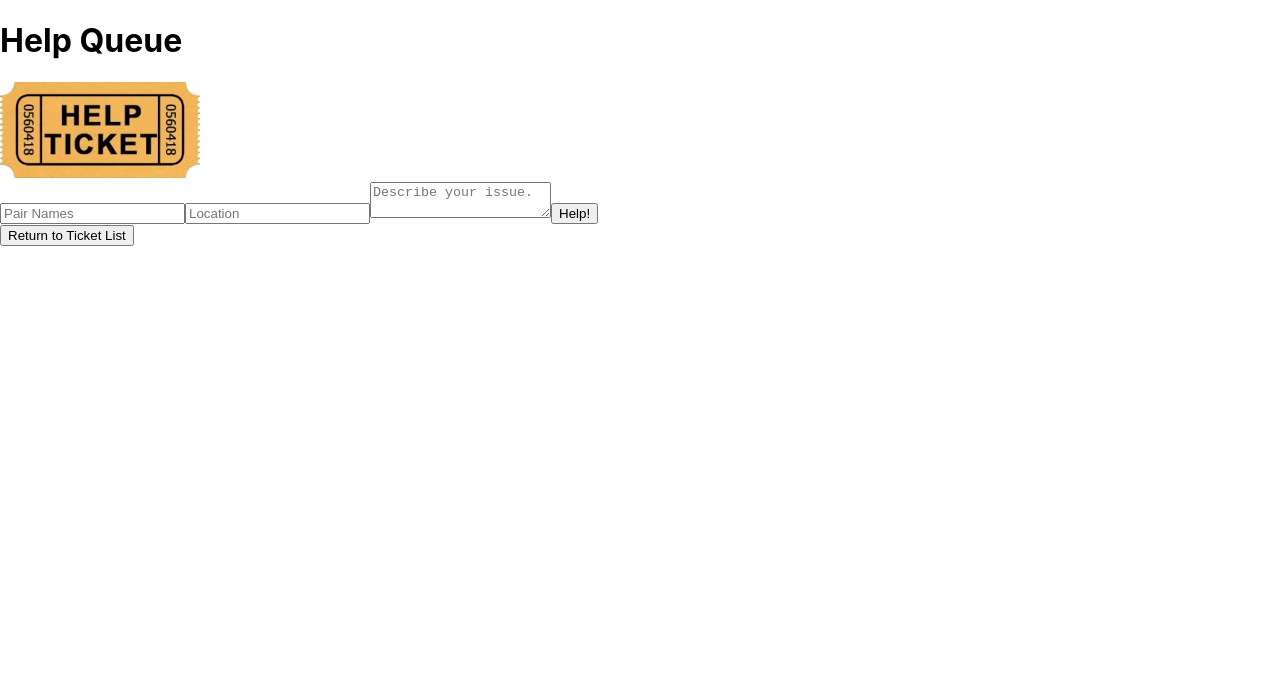
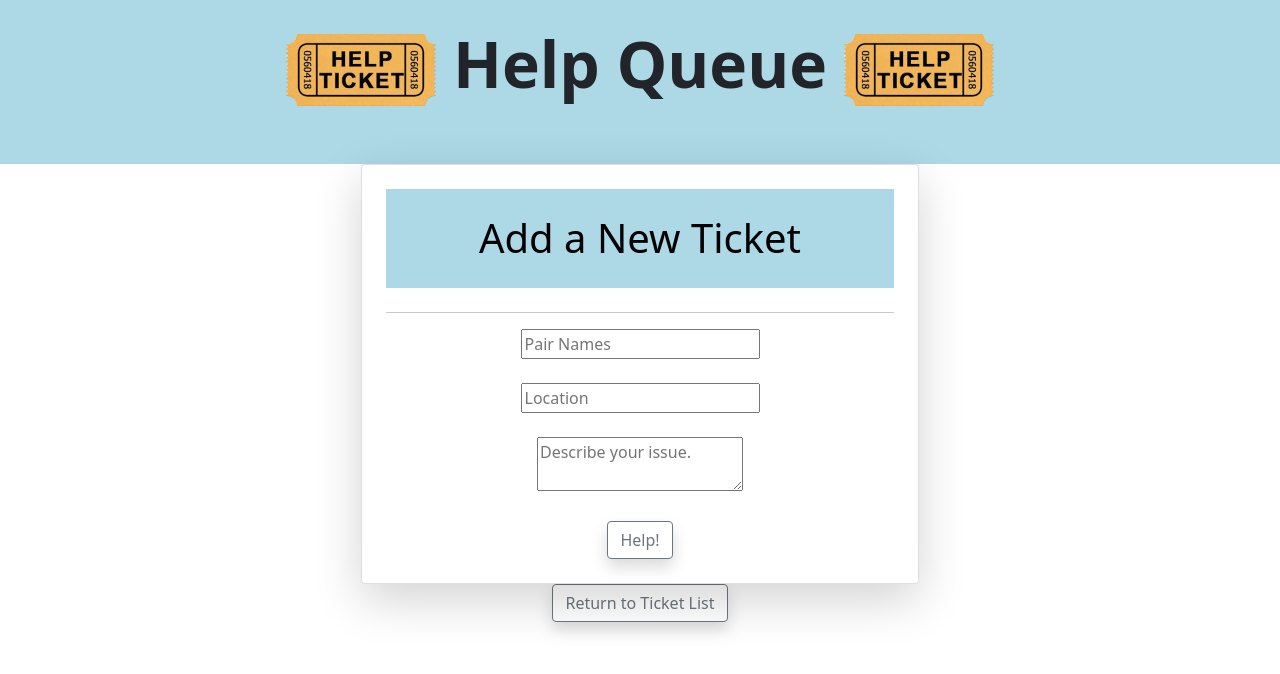
Before and after one commit to johnwhittenstudio/help-queue, a React (Create React App) app: page / in a window 1280 px wide. Both pictures are taken after a click on the button "Add Ticket". Shown: the top 674 px of the page. Built offline with nearby package versions, Linux system fonts and the light colour scheme.

Commit message:
add styling

```diff
--- a/package.json
+++ b/package.json
@@ -6,9 +6,11 @@
     "@testing-library/jest-dom": "^5.16.4",
     "@testing-library/react": "^13.2.0",
     "@testing-library/user-event": "^13.5.0",
+    "bootstrap": "^5.1.3",
     "fsevents": "^2.3.2",
     "moment": "^2.24.0",
     "react": "^18.1.0",
+    "react-bootstrap": "^2.4.0",
     "react-dom": "^18.1.0",
     "react-dropdown-select": "^4.9.0",
     "react-redux": "^7.1.3",
--- a/src/components/App.js
+++ b/src/components/App.js
@@ -1,6 +1,7 @@
 import React from "react";
 import Header from "./Header";
 import TicketControl from "./TicketControl";
+import 'bootstrap/dist/css/bootstrap.min.css';
 
 //Under the hood React is actually using a method called React.createElement() to create the HTML elements
 // To return multiple elements, the code in a function compelent's return statement must be wrapped in a single JSX element. That will typically be a <div> or <React.Fragment>
@@ -8,8 +9,14 @@ import TicketControl from "./TicketControl";
 function App(){
   return (
     <React.Fragment>
-      <Header />
-      <TicketControl />
+      <div className="text-center" style={{backgroundColor: 'lightblue'}}>
+        <Header />
+        </div>
+        <div className="container mb-5">
+          <div className="text-center">
+        <TicketControl />
+        </div>
+      </div>
     </React.Fragment>
   );
 }
--- a/src/components/Header.js
+++ b/src/components/Header.js
@@ -3,12 +3,14 @@ import ticketsImage from "./../img/ticket.png";
 
 function Header(props){
   const headerImageStyle = {
-    width: "200px"
+    width: "150px"
   }
   return (
     <React.Fragment>
-      <h1>Help Queue</h1>
-      <img src={ticketsImage} style={headerImageStyle} alt="single ticket" />
+      <center>
+      <h1 id="header"><img src={ticketsImage} style={headerImageStyle} alt="single ticket" />&nbsp;<strong>Help Queue</strong>&nbsp;<img src={ticketsImage} style={headerImageStyle} alt="single ticket" /></h1>
+      </center>
+      <br/>
     </React.Fragment>
   );
 }
--- a/src/components/NewTicketForm.js
+++ b/src/components/NewTicketForm.js
@@ -22,9 +22,13 @@ function NewTicketForm(props){
   }
   return (
     <React.Fragment>
-      <ReusableForm
-        formSubmissionHandler={handleNewTicketFormSubmission}
-        buttonText="Help!" />
+        <div className="card shadow-lg h-100 text-left card body Font p-4 w-50 mx-auto" style={{backgroundColor: "white"}}>
+          <h1 id="banner" className="headingFont" style={{backgroundColor: "#add8e6", color: "black"}}>Add a New Ticket</h1>
+          <hr />
+          <ReusableForm
+            formSubmissionHandler={handleNewTicketFormSubmission}
+            buttonText="Help!" />
+        </div>
     </React.Fragment>
   );
 }
--- a/src/components/ReusableForm.js
+++ b/src/components/ReusableForm.js
@@ -9,14 +9,20 @@ function ReusableForm(props) {
           type='text'
           name='names'
           placeholder='Pair Names' />
+        <br/>
+        <br/>
         <input
           type='text'
           name='location'
           placeholder='Location' />
+        <br/>
+        <br/>
         <textarea
           name='issue'
           placeholder='Describe your issue.' />
-        <button type='submit'>{props.buttonText}</button>
+        <br/>
+        <br/>
+        <button className="btn shadow mr-2 updateBtn btn-outline-secondary" type='submit'>{props.buttonText}</button>
       </form>
     </React.Fragment>
   );
--- a/src/components/Ticket.js
+++ b/src/components/Ticket.js
@@ -9,10 +9,11 @@ function Ticket(props){
       {/* Use arrow function so that expression isn't evaluated immidately */}
       <div onClick = {() => props.whenTicketClicked(props.id)}>
         { /* We add a div with an onClick function. Don't forget to close out the div below! */}
-        <h3>{props.location} - {props.names}</h3>
+        <h3>{props.names}</h3>
+        <h5>{props.location}</h5>
         <p><em>{props.issue}</em></p>
+        <hr id="cardhr" />
         <p><em>{props.formattedWaitTime}</em></p>
-        <hr/>
       </div>
     </React.Fragment>
   );
--- a/src/components/TicketControl.js
+++ b/src/components/TicketControl.js
@@ -120,7 +120,7 @@ handleAddingNewTicketToList = (newTicket) => {
     return (
       <React.Fragment>
         {currentlyVisibleState}
-        <button onClick = {this.handleClick}>{buttonText}</button>
+        <button className="btn shadow deleteBtn btn-outline-secondary" onClick = {this.handleClick}>{buttonText}</button>
       </React.Fragment>
     );
   }
--- a/src/components/TicketDetail.js
+++ b/src/components/TicketDetail.js
@@ -6,12 +6,22 @@ function TicketDetail(props){
 
   return (
     <React.Fragment>
-      <h1>Ticket Detail</h1>
-      <h3>{ticket.location} - {ticket.names}</h3>
-      <p><em>{ticket.issue}</em></p>
-      <button onClick={ props.onClickingEdit }>Update Ticket</button>
-      <button onClick={()=> onClickingDelete(ticket.id) }>Close Ticket</button>
+      <div className="card shadow-lg w-75 mx-auto" style={{fontSize: 24, color: "black"}}>
+        <div className="headingFont card-header text-center text-black" style={{fontSize: 24, backgroundColor: "#ffdcd2", color: "black"}}><em>Ticket Details</em></div>
+          <div className="card-body">
+            <div class="row">
+              <h3><strong>{ticket.location}</strong></h3>
+              <h5><em>{ticket.names}</em></h5>
+            <hr />
+            </div>
+            <p><em>{ticket.issue}</em></p>
+          </div>
+          <div className="card-footer justify-content-center" style={{backgroundColor: "white"}}>
+          <button onClick={ props.onClickingEdit }className="btn shadow mr-2 updateBtn btn-outline-secondary">Update Ticket</button>
+          <button onClick={()=> onClickingDelete(ticket.id) }className="btn shadow mr-2 updateBtn btn-outline-secondary">Close Ticket</button>
       <hr/>
+      </div>
+    </div>
     </React.Fragment>
   );
 }
--- a/src/components/TicketList.js
+++ b/src/components/TicketList.js
@@ -6,8 +6,13 @@ import PropTypes from "prop-types";
 function TicketList(props){
   return (
     <React.Fragment>
+      <h1 className="headingFont" style={{color: "black"}}>Submit Your Ticket</h1>
       <hr />
+      <div className="row row-cols-1 row-cols-sm-1 row-cols-md-2 row-cols-lg-3 row-cols-xl-3">
       {Object.values(props.ticketList).map((ticket) =>
+        <div class="col mb-4">
+        <div id="card" className="card shadow-lg h-100 text-left" >
+          <br/>
         <Ticket
           whenTicketClicked = { props.onTicketSelection }
           names={ticket.names}
@@ -16,7 +21,10 @@ function TicketList(props){
           formattedWaitTime={ticket.formattedWaitTime}
           id={ticket.id}
           key={ticket.id}/>
-      )}
+          </div>
+        </div>
+        )}
+      </div>
     </React.Fragment>
   );
 }
--- a/src/index.css
+++ b/src/index.css
@@ -22,3 +22,51 @@ code {
   background-color:rgb(234, 5, 5);
   color: white;
 }
+
+#logo{
+  margin-left: 2%;
+  margin-right: 7%;
+}
+
+#card {
+  background-color: #add8e6;
+  border: 2px solid #add8e6;
+  color: black;
+  /* padding: 16px 32px; */
+  text-align: center;
+  font-size: 16px;
+  margin: 4px 2px;
+  opacity: 0.8;
+  transition: 0.3s;
+}
+
+#card:hover {
+  opacity: 1;
+  background-color: #fcbba7;
+  border: 2px solid #f4501ead;
+  color: black;
+}
+
+#cardhr {
+  border: 2px solid #00bfff;
+  max-width: 85%;
+  margin-left: 8%;
+  border-radius: 5px;
+  align-content: center;
+}
+
+#cardhrlow {
+  border: 2px solid #00bfff;
+  max-width: 40%;
+  margin-left: 30%;
+  border-radius: 5px;
+  align-content: center;
+}
+#banner{
+  padding: 5%;
+}
+
+#header{
+  padding: 2%;
+  font-size: 4rem;
+}
```
Also changed, not shown: 1 other file (tests, documents, lock files or other folders).
